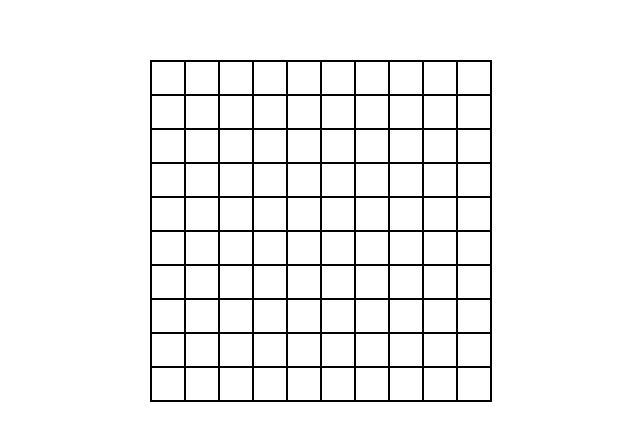
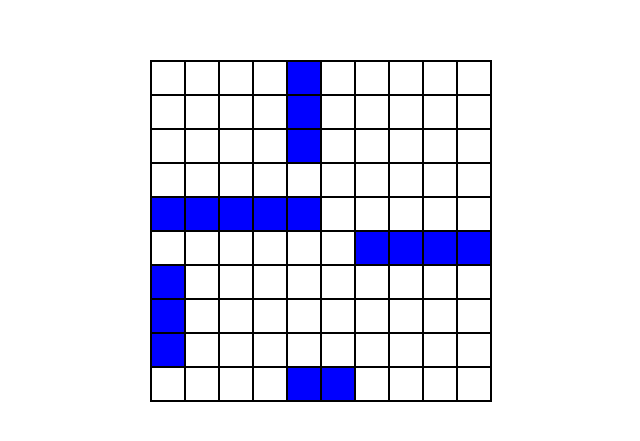
Before and after one commit to Ekomjah/battleship_game, a website built with webpack: page src/template.html in a window 1280 px wide. Shown: the part 169-610 px from the top of the page, without its empty margins (319-959 px from the left). Built offline with nearby package versions, Linux system fonts and the light colour scheme.

Commit message:
feat(ui): render the battleship predetermined coords for th e player

```diff
--- a/src/index.js
+++ b/src/index.js
@@ -1,26 +1,58 @@
 // //! DO NOT TOUCH THESE LINES
 import "./styles.css";
-import { HumanPlayer, Computer } from "./ship.js";
+import grid from "./playerBoard.js";
 // //! DO NOT TOUCH THESE LINES
-const root = document.querySelector("#root");
-const human = new HumanPlayer("ekom");
 
-for (let i = 0; i < human.board.board.length; i++) {
-  const gridParent = document.createElement("div");
-  gridParent.classList.add("parent");
-  root.appendChild(gridParent);
-  for (let j = 0; j < human.board.board[i].length; j++) {
-    const gridChild = document.createElement("div");
-    if (
-      human.board.board[i][j] !== null &&
-      human.board.board[i][j] !== "miss" &&
-      human.board.board[i][j] !== "hit"
-    ) {
-      gridChild.classList.add("ship");
-    }
-    //  else {
-    // }
-    gridChild.classList.add("child");
-    gridParent.appendChild(gridChild);
-  }
-}
+// function grid() {
+//   for (let i = 0; i < human.board.board.length; i++) {
+//     const gridParent = document.createElement("div");
+//     gridParent.classList.add("parent");
+//     root.appendChild(gridParent);
+//     for (let j = 0; j < human.board.board[i].length; j++) {
+//       const gridChild = document.createElement("div");
+//       gridChild.classList.add("child");
+
+//       gridParent.appendChild(gridChild);
+
+//       gridChild.addEventListener("click", () => {
+//         try {
+//           const orien = "vertical";
+//           human.board.placeShipFrom(i, j, orien, "battle");
+//           for (let k = 0; k < human.board.board.length; k++) {
+//             const childDivs = gridParent.children;
+//             if (orien === "vertical") {
+//               const firstEl = gridParent.children[j];
+//               if (
+//                 human.board.board[i][j] !== null &&
+//                 human.board.board[i][j] !== "miss" &&
+//                 human.board.board[i][j] !== "hit"
+//               ) {
+//                 console.log(human.board.board[i][k]);
+//                 firstEl.classList.add("ship");
+//               }
+//             }
+//             const childDiv = childDivs[k];
+//             if (
+//               human.board.board[i][k] !== null &&
+//               human.board.board[i][k] !== "miss" &&
+//               human.board.board[i][k] !== "hit"
+//             ) {
+//               console.log(human.board.board[i][k]);
+//               childDiv.classList.add("ship");
+//             } else if (human.board.board[i][j] === "miss") {
+//               gridChild.classList.add("miss");
+//             } else if (human.board.board[i][j] === "hit") {
+//               gridChild.classList.add("hit");
+//             }
+//           }
+//         } catch (err) {
+//           alert("Inadequate space");
+//         }
+//       });
+//     }
+//   }
+// }
+
+
+
+grid();
--- /dev/null
+++ b/src/playerBoard.js
@@ -0,0 +1,44 @@
+import { HumanPlayer, Computer } from "./ship.js";
+const human = new HumanPlayer("ekom");
+const root = document.querySelector("#root");
+
+export default function grid() {
+  for (let i = 0; i < human.board.board.length; i++) {
+    const gridParent = document.createElement("div");
+    gridParent.classList.add("parent");
+    root.appendChild(gridParent);
+    for (let j = 0; j < human.board.board[i].length; j++) {
+      const gridChild = document.createElement("div");
+      gridChild.classList.add("child");
+
+      gridParent.appendChild(gridChild);
+
+      try {
+        // Place ships horizontally and vertically
+        human.board.placeShipFrom(4, 0, "horizontal", "carrier", 5);
+        human.board.placeShipFrom(5, 6, "horizontal", "battleship", 4);
+        human.board.placeShipFrom(0, 4, "vertical", "cruiser", 3); // Vertical placement
+        human.board.placeShipFrom(6, 0, "vertical", "submarine", 3); // Vertical placement
+        human.board.placeShipFrom(9, 4, "horizontal", "destroyer", 2);
+
+        for (let k = 0; k < human.board.board.length; k++) {
+          const childDivs = gridParent.children;
+          const childDiv = childDivs[k];
+          if (
+            human.board.board[i][k] !== null &&
+            human.board.board[i][k] !== "miss" &&
+            human.board.board[i][k] !== "hit"
+          ) {
+            childDiv.classList.add("ship");
+          } else if (human.board.board[i][j] === "miss") {
+            gridChild.classList.add("miss");
+          } else if (human.board.board[i][j] === "hit") {
+            gridChild.classList.add("hit");
+          }
+        }
+      } catch (err) {
+        console.log(err);
+      }
+    }
+  }
+}
--- a/src/ship.js
+++ b/src/ship.js
@@ -34,14 +34,14 @@ export class GameBoard {
   placeShipFrom(ordinate, abscissa, orientation, name = "war", shipLength = 5) {
     let ship = new Ship(shipLength, 0, name);
     if (orientation === "horizontal") {
-      if (this.board[ordinate].length - abscissa > ship.length) {
+      if (this.board[ordinate].length - abscissa > ship.length - 1) {
         for (let i = abscissa; i < abscissa + ship.length; i++) {
           this.board[ordinate][i] = ship.name;
         }
         this.instance.push(ship);
         return this.board;
       } else {
-        throw new Error("not enough space for" + orientation);
+        throw new Error("not enough space for " + orientation);
       }
     } else {
       if (this.board.length - ordinate > ship.length) {
--- a/src/styles.css
+++ b/src/styles.css
@@ -24,6 +24,14 @@ main {
   padding: 1rem;
 }
 
-.ship{
+.child.ship {
+  background-color: blue;
+}
+
+.child.hit {
+  background-color: green;
+}
+
+.child.miss {
   background-color: red;
 }
```
Also changed, not shown: src/computerBoard.js (added).
